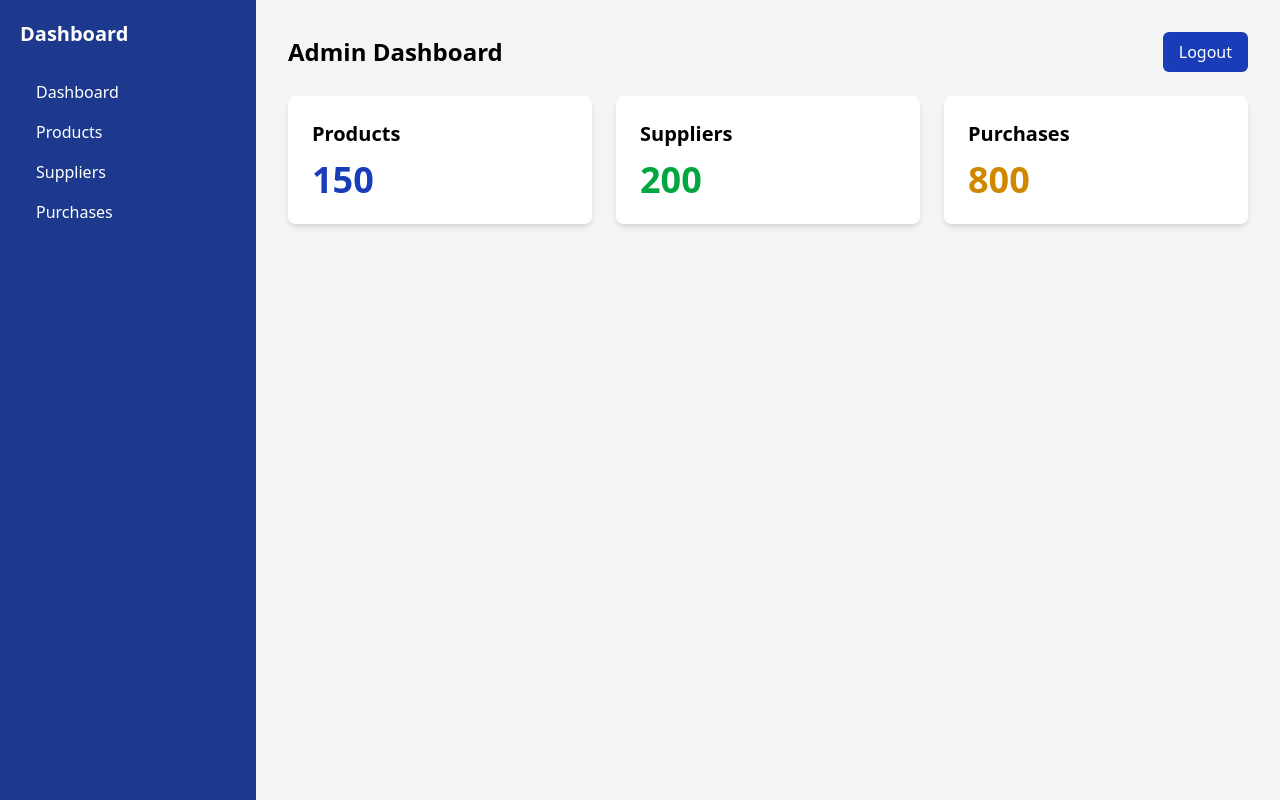
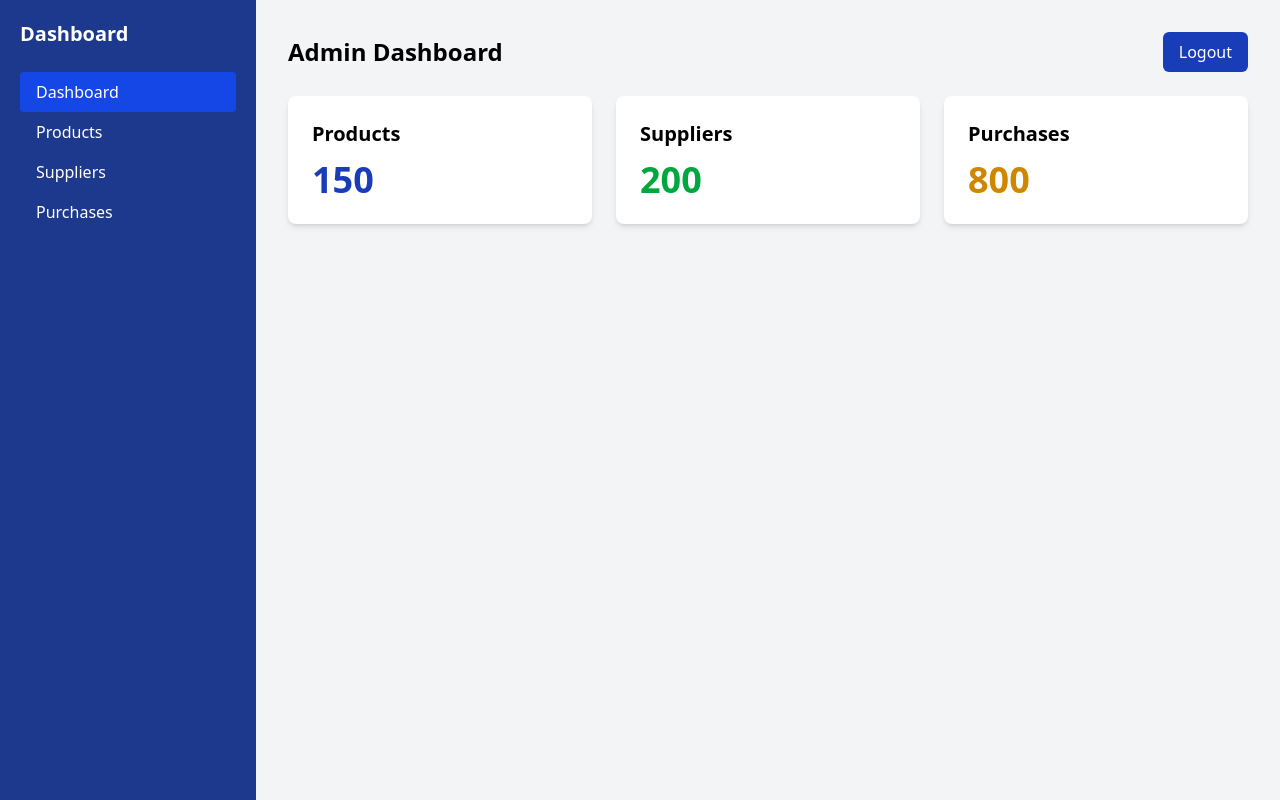
Before and after one commit to sontus/pos-system-frontend, a Nuxt app: page / in a window 1280 px wide. Built offline with nearby package versions, Linux system fonts and the light colour scheme.

Commit message:
Active current page Added on sidebar

```diff
--- a/components/Sidebar.vue
+++ b/components/Sidebar.vue
@@ -1,19 +1,55 @@
 <script setup>
+import { useRoute } from 'vue-router';
 
+const route = useRoute();
 </script>
+
 <template>
     <div>
         <div class="w-64 bg-blue-900 text-white h-screen p-5">
             <h2 class="text-xl font-semibold mb-6">Dashboard</h2>
             <ul>
-                <li><NuxtLink to="/" class="text-white hover:bg-blue-700 px-4 py-2 rounded block">Dashboard</NuxtLink></li>
-                <li><NuxtLink to="/products" class="text-white hover:bg-blue-700 px-4 py-2 rounded block">Products</NuxtLink></li>
-                <li><NuxtLink to="/suppliers" class="text-white hover:bg-blue-700 px-4 py-2 rounded block">Suppliers</NuxtLink></li>
-                <li><NuxtLink to="/purchases" class="text-white hover:bg-blue-700 px-4 py-2 rounded block">Purchases</NuxtLink></li>
+                <li>
+                    <NuxtLink
+                        to="/"
+                        :class="{'bg-blue-700': route.path === '/', 'text-white': route.path !== '/'}"
+                        class="text-white hover:bg-blue-700 px-4 py-2 rounded block"
+                    >
+                        Dashboard
+                    </NuxtLink>
+                </li>
+                <li>
+                    <NuxtLink
+                        to="/products"
+                        :class="{'bg-blue-700': route.path.startsWith('/products'), 'text-white': route.path !== '/products'}"
+                        class="text-white hover:bg-blue-700 px-4 py-2 rounded block"
+                    >
+                        Products
+                    </NuxtLink>
+                </li>
+                <li>
+                    <NuxtLink
+                        to="/suppliers"
+                        :class="{'bg-blue-700': route.path.startsWith('/suppliers'), 'text-white': route.path !== '/suppliers'}"
+                        class="text-white hover:bg-blue-700 px-4 py-2 rounded block"
+                    >
+                        Suppliers
+                    </NuxtLink>
+                </li>
+                <li>
+                    <NuxtLink
+                        to="/purchases"
+                        :class="{'bg-blue-700': route.path.startsWith('/purchases'), 'text-white': route.path !== '/purchases'}"
+                        class="text-white hover:bg-blue-700 px-4 py-2 rounded block"
+                    >
+                        Purchases
+                    </NuxtLink>
+                </li>
             </ul>
         </div>
     </div>
 </template>
+
 <style scoped>
 
 </style>
```
